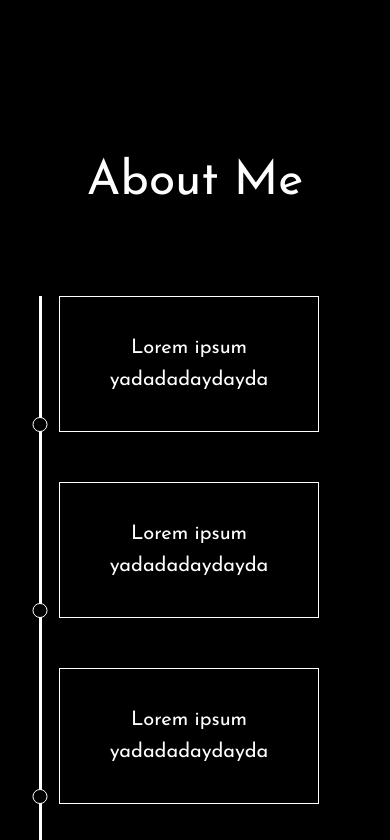
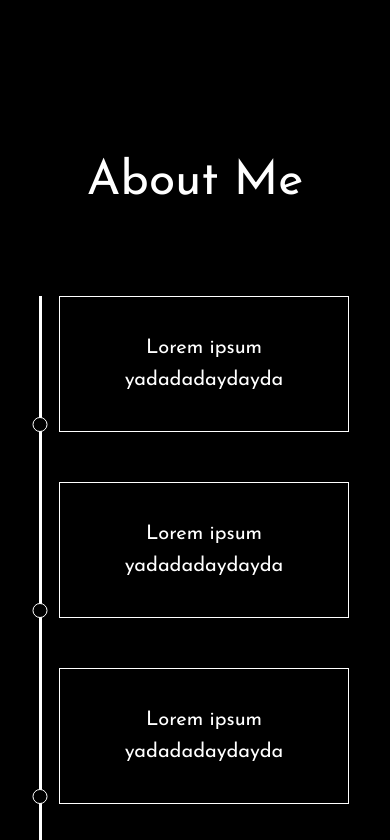
Before and after one commit to hnaeem96/portfolio, a website: page index.html in a window 390 px wide. Shown: the part 831-1671 px from the top of the page. Drawn offline with nearby package versions, Linux system fonts and the light colour scheme; files that its build step writes are made by us from their sources.

Commit message:
Calculated better width for timline blolb

```diff
--- a/styles/_about.scss
+++ b/styles/_about.scss
@@ -116,7 +116,7 @@
 
       .timeline-blob {
         min-width: 220px;
-        width: calc(100vw - 130px);
+        width: calc(100vw - 100px);
       }
     }
   }
```
